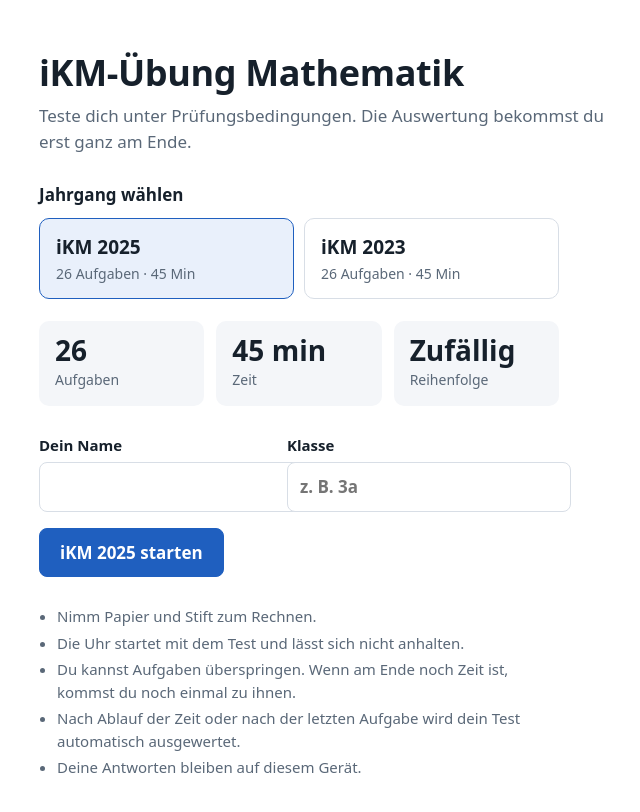
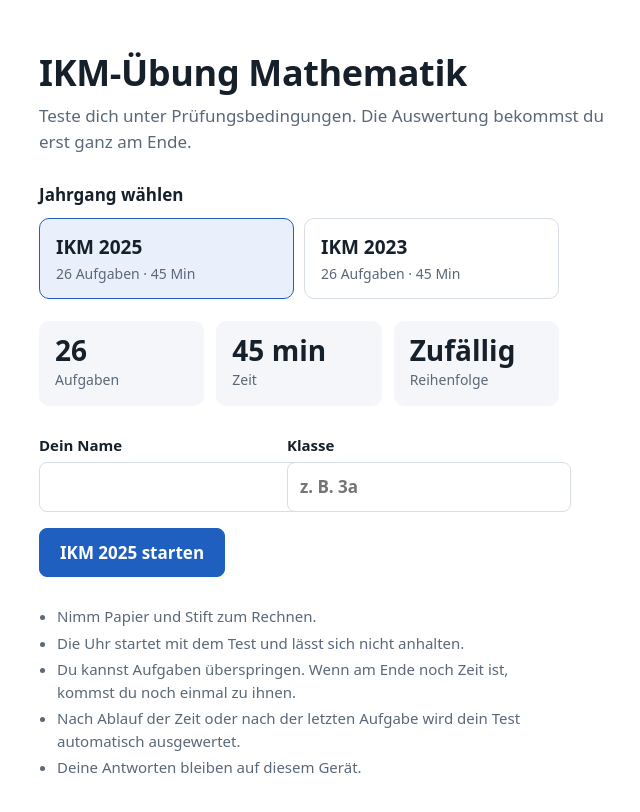
Before and after one commit to bernd-hue/ikm-probedurchlauf, a plain HTML site: page index.html in a window 1280 px wide. Shown: the whole page, without its empty margins (257-897 px from the left). Drawn offline with Linux system fonts and the light colour scheme.

Commit message:
Add files via upload

```diff
--- a/index.html
+++ b/index.html
@@ -4,7 +4,7 @@
 <meta charset="utf-8">
 <meta name="viewport" content="width=device-width, initial-scale=1, viewport-fit=cover">
 <meta name="robots" content="noindex">
-<title>iKM-Übung Mathematik</title>
+<title>IKM-Übung Mathematik</title>
 <style>
 /* Layout: eine schmale Spalte, eine Sache pro Bildschirm, eine Akzentfarbe. */
 :root {
@@ -675,8 +675,8 @@ table.t tr.click:hover td { background: var(--accent-soft); }
   ];
   T23.forEach((t, i) => (t.id = i + 1));
   const POOLS = {
-    "2025": { name: "iKM 2025", tasks: T25, minutes: 45 },
-    "2023": { name: "iKM 2023", tasks: T23, minutes: 45 },
+    "2025": { name: "IKM 2025", tasks: T25, minutes: 45 },
+    "2023": { name: "IKM 2023", tasks: T23, minutes: 45 },
   };
   let T = T25;
   const TITLES = ["Stromdiagramm: Monate vergleichen", "Dreieck aus drei Seiten", "5/8 : 2", "Körpergrößen: Durchschnitt", "Gleichung zum Laufwettbewerb", "B − 1 = M deuten", "Freibad-Rechnung lesen", "Winkelsumme im Dreieck", "Lage zweier Kreise", "Bruch kürzen", "Dreiecksfläche im Rechteck", "Proportionaler Graph", "Orchester: Anteile", "Projektgruppen: Diagramm wählen", "3,05 Millionen in Ziffern", "Hochschul-Diagramm lesen", "Äpfel: nicht proportional", "Term a : b deuten", "Helfer: Anteil vergleichen", "Himbeer-Graph lesen", "Umfang einer Figur", "Dreiecksfläche im Raster", "Schwimmbecken: Volumen", "Kreise: 40 % weiß", "Trapez und Rechteck", "3/4 : 5/7 begründen"];
@@ -834,7 +834,7 @@ table.t tr.click:hover td { background: var(--accent-soft); }
     const P = POOLS[going ? run.pool : selPool];
     const cards = going ? "" : `<h2 class="sec" style="margin:0 0 10px">Jahrgang wählen</h2><div class="pools">${Object.keys(POOLS).sort().reverse().map((k) => `<button class="pool" data-pool="${k}" aria-pressed="${k === selPool}"><b>${POOLS[k].name}</b><span>${POOLS[k].tasks.length} Aufgaben · ${POOLS[k].minutes} Min</span></button>`).join("")}</div>`;
     $("start").innerHTML = `
-      <h1>iKM-Übung Mathematik</h1>
+      <h1>IKM-Übung Mathematik</h1>
       <p class="lead">Teste dich unter Prüfungsbedingungen. Die Auswertung bekommst du erst ganz am Ende.</p>
       ${cards}
       <div class="facts"><div class="fact"><b>${P.tasks.length}</b><span>Aufgaben</span></div><div class="fact"><b>${P.minutes} min</b><span>Zeit</span></div><div class="fact"><b>Zufällig</b><span>Reihenfolge</span></div></div>
```
